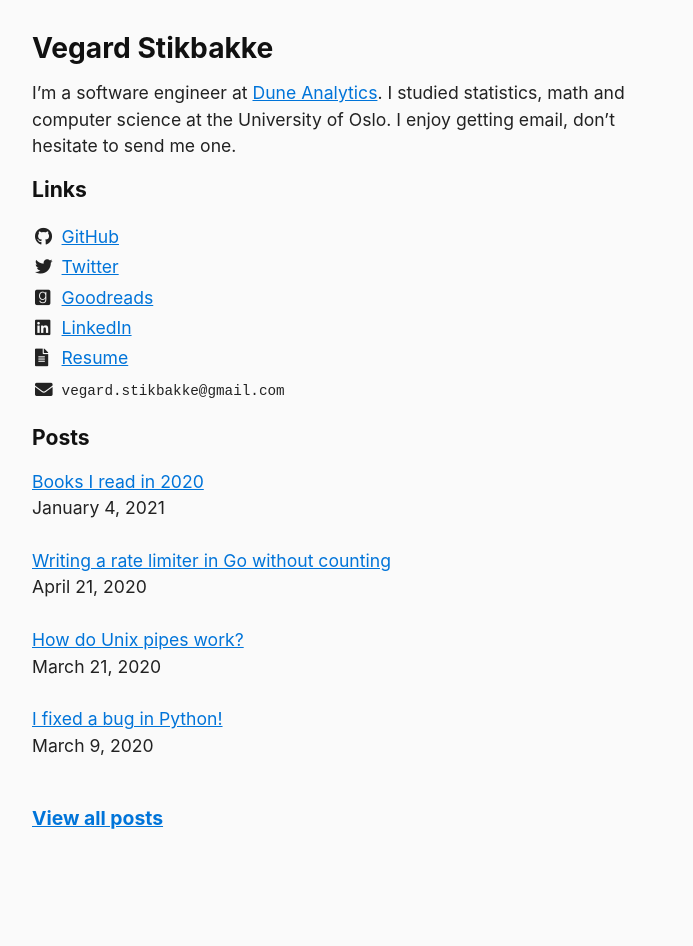
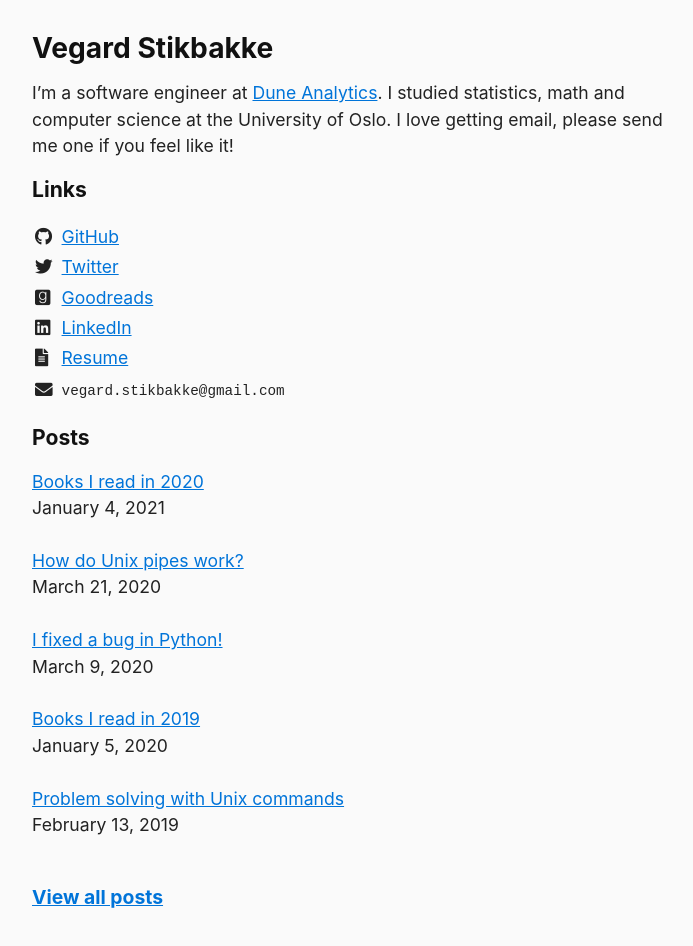
Before and after one commit to vegarsti/vegarsti.github.io, a Jekyll site: the page built from index.md, in a window 1280 px wide. Shown: the whole page, without its empty margins (288-981 px from the left). Built offline with Jekyll 4.4.1, drawn with Linux system fonts in a browser that asks for light colours; nearby versions of some CDN libraries; some web fonts are replaced; before the commit the page ends 900 px from its top, so only the background shows below that.

Commit message:
Hardcode links to blog posts, not only recent ones

```diff
--- a/index.md
+++ b/index.md
@@ -7,7 +7,7 @@ title: Vegard Stikbakke
 
 I'm a software engineer at [Dune Analytics](https://duneanalytics.com/).
 I studied statistics, math and computer science at the University of Oslo.
-I enjoy getting email, don't hesitate to send me one.
+I love getting email, please send me one if you feel like it!
 
 ## Links
 
@@ -42,13 +42,30 @@ I enjoy getting email, don't hesitate to send me one.
 
 ## Posts
 <div>
-{% assign limit = 4 %}
-{% for post in site.posts limit: limit %}
 <div>
-<a href="{{ post.url }}">{{ post.title }}</a>
-<br />{{ post.date | date: "%B %-d, %Y" }}
+<a href="https://www.vegardstikbakke.com/books-2020/">Books I read in 2020</a>
+<br />January 4, 2021
 </div>
 <br />
-{% endfor %}
+<div>
+<a href="https://www.vegardstikbakke.com/how-do-pipes-work-sigpipe/">How do Unix pipes work?</a>
+<br />March 21, 2020
+</div>
+<br />
+<div>
+<a href="https://www.vegardstikbakke.com/python-contribution/">I fixed a bug in Python!</a>
+<br />March 9, 2020
+</div>
+<br />
+<div>
+<a href="https://www.vegardstikbakke.com/books-2019/">Books I read in 2019</a>
+<br />January 5, 2020
+</div>
+<br />
+<div>
+<a href="https://www.vegardstikbakke.com/unix/">Problem solving with Unix commands</a>
+<br />February 13, 2019
+</div>
+<br />
 <h3><a href="blog/">View all posts</a></h3>
 </div>
```
